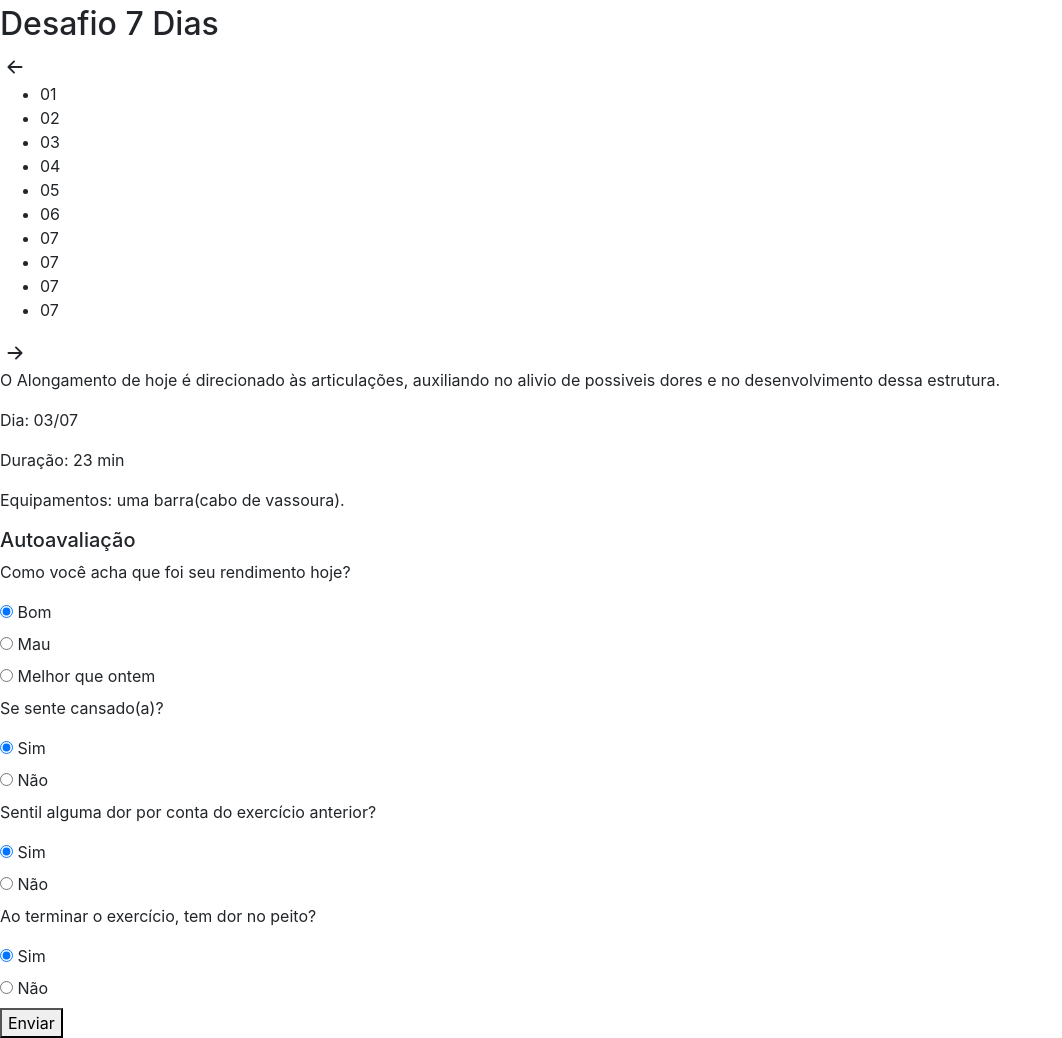
After one commit to AnaLuiza06/PI, a PHP site: page /user/desafiododia.php in a window 1280 px wide. The commit adds this page. Shown: the part 1035-2073 px from the top of the page, without its empty margins (0-1062 px from the left). Run offline with PHP 8.4, Linux system fonts and the light colour scheme; data that the repository does not hold is empty.

Commit message:
Add files via upload

```diff
--- /dev/null
+++ b/desenvolvendoAtiv/cods/user/desafiododia.php
@@ -0,0 +1,174 @@
+<!DOCTYPE html>
+<html lang="pt-br">
+<head>
+	<title>ATIV</title>
+
+	<link rel="stylesheet" href="https://stackpath.bootstrapcdn.com/bootstrap/4.1.3/css/bootstrap.min.css" integrity="sha384-MCw98/SFnGE8fJT3GXwEOngsV7Zt27NXFoaoApmYm81iuXoPkFOJwJ8ERdknLPMO" crossorigin="anonymous">
+
+	<link rel="stylesheet" type="text/css" href="../../css/style-inicio.css">
+	<link rel="stylesheet" type="text/css" href="../../css/style-usua.css">
+</head>
+
+<body>
+
+		<?php
+            include ('../conexao/conexao.php');
+            include ('./menu.php');
+            // include menu
+
+			$sql = "SELECT * FROM `desafios` WHERE `id_desafios` = '10'";
+
+    		$consulta = mysqli_query($cn, $sql);
+			$exibe = mysqli_fetch_all($consulta, MYSQLI_ASSOC);
+
+			// $nome = $exibe['nome_desafios'];
+
+			print_r( $exibe[0]['nome_desafios'])
+        ?>
+
+	<div class="container-treinodehoje">
+		<section class="video-treinodehoje">
+
+			<div class="tela-video">
+				<iframe width="730" height="520" src="https://www.youtube.com/embed/CM-uO5x7ZVs" title="YouTube video player" frameborder="0" allow="accelerometer; autoplay; clipboard-write; encrypted-media; gyroscope; picture-in-picture" allowfullscreen></iframe>
+			</div>
+
+			<!-- <div class="outros-video">
+				<div class="aquecimento-video">
+					<img src="../../imgs/img-beneficios.png">
+				</div>
+				<div class="treino-video">
+					<img src="../../imgs/img-beneficios.png">
+				</div>
+				<div class="encerramento-video">
+					<img src="../../imgs/img-beneficios.png">
+				</div>
+			</div> -->
+		</section>
+
+		<section class="descricao-treinodehoje">
+			<h2>Desafio 7 Dias</h2>
+			<div class="dias-treinodehoje"> <!-- Se o numero de dias for > 10 -> display:block -->
+				<svg xmlns="http://www.w3.org/2000/svg" width="30" height="30" fill="currentColor" class="bi bi-arrow-left-short" viewBox="0 0 16 16" id="voltar-dias">
+  					<path fill-rule="evenodd" d="M12 8a.5.5 0 0 1-.5.5H5.707l2.147 2.146a.5.5 0 0 1-.708.708l-3-3a.5.5 0 0 1 0-.708l3-3a.5.5 0 1 1 .708.708L5.707 7.5H11.5a.5.5 0 0 1 .5.5z"/>
+				</svg>
+				<ul>
+					<li>01</li>
+					<li>02</li>
+					<li>03</li>
+					<li>04</li>
+					<li>05</li>
+					<li>06</li>
+					<li>07</li>
+					<li>07</li>
+					<li>07</li>
+					<li>07</li>
+
+				</ul>
+				<svg xmlns="http://www.w3.org/2000/svg" width="30" height="30" fill="currentColor" class="bi bi-arrow-right-short" viewBox="0 0 16 16" id="indo-dias">
+  					<path fill-rule="evenodd" d="M4 8a.5.5 0 0 1 .5-.5h5.793L8.146 5.354a.5.5 0 1 1 .708-.708l3 3a.5.5 0 0 1 0 .708l-3 3a.5.5 0 0 1-.708-.708L10.293 8.5H4.5A.5.5 0 0 1 4 8z"/>
+				</svg>
+
+			</div>
+			<div class="txt-treinodehoje">
+				<p>O Alongamento de hoje é direcionado às articulações, auxiliando no alivio de possiveis dores e no desenvolvimento dessa estrutura.</p>
+				<p>Dia: 03/07</p>
+				<p>Duração: 23 min</p>
+				<p>Equipamentos: uma barra(cabo de vassoura).</p>
+			</div>
+			<!-- <div class="btns-treinodehoje">
+				<button class="btn-treinodehoje active">Autoavaliação</button>
+				<button class="btn-treinodehoje">Meu Grupo</button>
+				<button class="btn-treinodehoje">Sejestões</button>
+			</div> -->
+
+			<div class="cards-btns-treinodehoje">
+
+				<section class="card-btns active" id="autoavaliacao">
+					<form class="depoimento-treinodehoje">
+						<h5>Autoavaliação</h5>
+						<p>Como você acha que foi seu rendimento hoje?</p>
+						<div class="redios-rendimento">
+							<div class="redio-form">
+  								<input type="radio" name="radio-rendimento" value="bom" checked>
+  								<label>
+    								Bom
+  								</label>
+							</div>
+							<div class="redio-form">
+  								<input type="radio" name="radio-rendimento" value="mau">
+  								<label>
+    								Mau
+  								</label>
+							</div>
+							<div class="redio-form">
+  								<input type="radio" name="radio-rendimento" value="melhorqueontem">
+  								<label>
+    								Melhor que ontem
+  								</label>
+							</div>
+						</div>
+
+						<p>Se sente cansado(a)?</p>
+						<div class="redios-rendimento">
+							<div class="radio-form">
+  								<input type="radio" name="radio-cansaco" value="sim" checked>
+  								<label>
+    								Sim
+  								</label>
+							</div>
+							<div class="radio-form">
+  								<input type="radio" name="radio-cansaco" value="nao">
+  								<label>
+    								Não
+  								</label>
+							</div>
+						</div>
+
+						<p>Sentil alguma dor por conta do exercício anterior?</p>
+						<div class="redios-rendimento">
+							<div class="radio-form">
+  								<input type="radio" name="radio-dores" value="sim" checked>
+  								<label>
+    								Sim
+  								</label>
+							</div>
+							<div class="radio-form">
+  								<input type="radio" name="radio-dores" value="nao">
+  								<label>
+    								Não
+  								</label>
+							</div>
+						</div>
+
+						<p>Ao terminar o exercício, tem dor no peito?</p>
+						<div class="redios-rendimento">
+							<div class="radio-form">
+  								<input type="radio" name="radio-dornopeito" value="sim" checked>
+  								<label>
+    								Sim
+  								</label>
+							</div>
+							<div class="radio-form">
+  								<input type="radio" name="radio-dornopeito" value="nao">
+  								<label>
+    								Não
+  								</label>
+							</div>
+						</div>
+						<div class="btn-alterar">
+							<button type="submit">Enviar</button>
+						</div>
+					</form>
+				</section>
+
+			</div>
+		</section>
+	</div>
+
+	<script src="https://code.jquery.com/jquery-3.3.1.slim.min.js" integrity="sha384-q8i/X+965DzO0rT7abK41JStQIAqVgRVzpbzo5smXKp4YfRvH+8abtTE1Pi6jizo" crossorigin="anonymous"></script>
+	<script src="https://cdnjs.cloudflare.com/ajax/libs/popper.js/1.14.3/umd/popper.min.js" integrity="sha384-ZMP7rVo3mIykV+2+9J3UJ46jBk0WLaUAdn689aCwoqbBJiSnjAK/l8WvCWPIPm49" crossorigin="anonymous"></script>
+	<script src="https://stackpath.bootstrapcdn.com/bootstrap/4.1.3/js/bootstrap.min.js" integrity="sha384-ChfqqxuZUCnJSK3+MXmPNIyE6ZbWh2IMqE241rYiqJxyMiZ6OW/JmZQ5stwEULTy" crossorigin="anonymous"></script>
+
+</body>
+</html>
--- a/desenvolvendoAtiv/css/style-adm.css
+++ b/desenvolvendoAtiv/css/style-adm.css
@@ -66,7 +66,11 @@
         margin-bottom: 10px;
         color: #fff;
     }
-    .card-videos-checkbox{
+
+    .card-videos.active {
+        background-color: red;
+    }
+    .card-videos > input[type='checkbox'] {
         display: none;
     }
     .card-videos h5{
```
Also changed, not shown: desenvolvendoAtiv/codBD/cod.sql (added, +14 -0 lines), desenvolvendoAtiv/cods/adm/adddesafio.php (+16 -16 lines), desenvolvendoAtiv/cods/conexao/inserts/idesafios.php (added, +44 -0 lines), desenvolvendoAtiv/cods/user/videoexercicio.php (added, +144 -0 lines).
